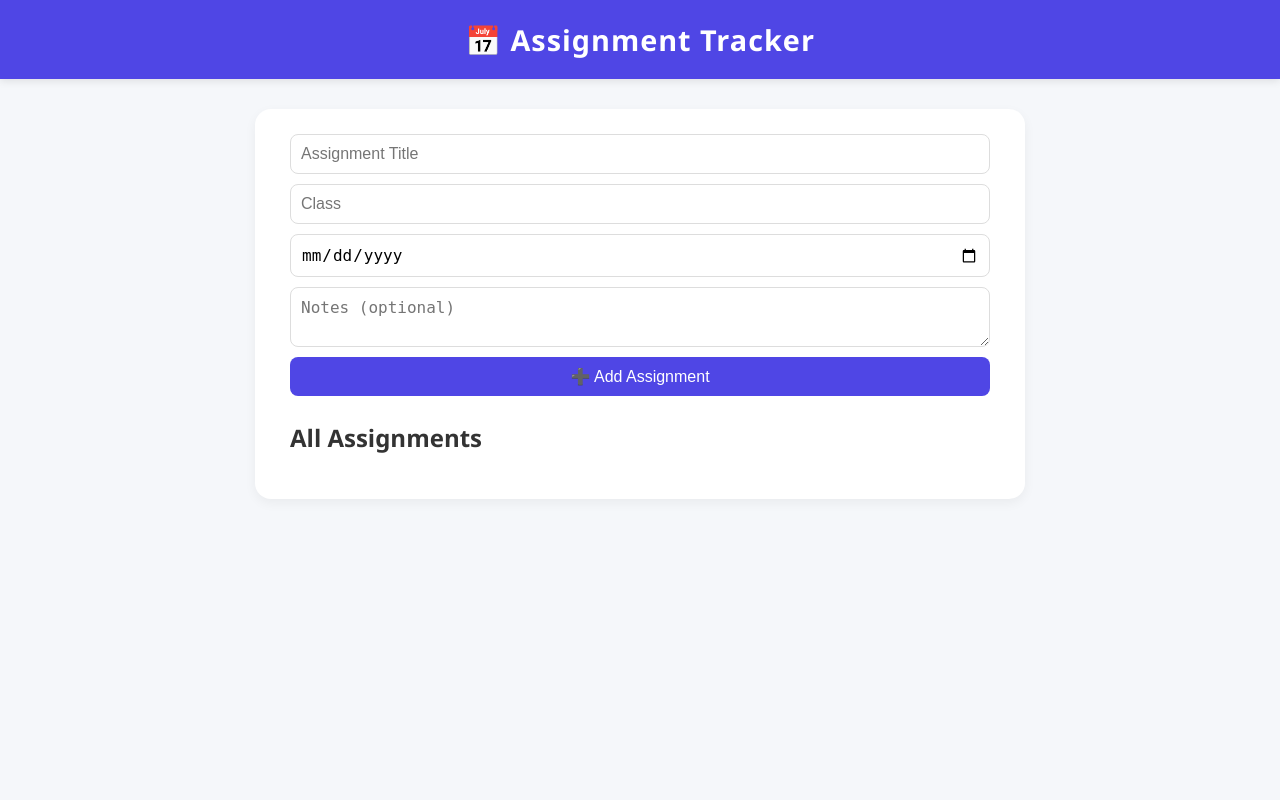
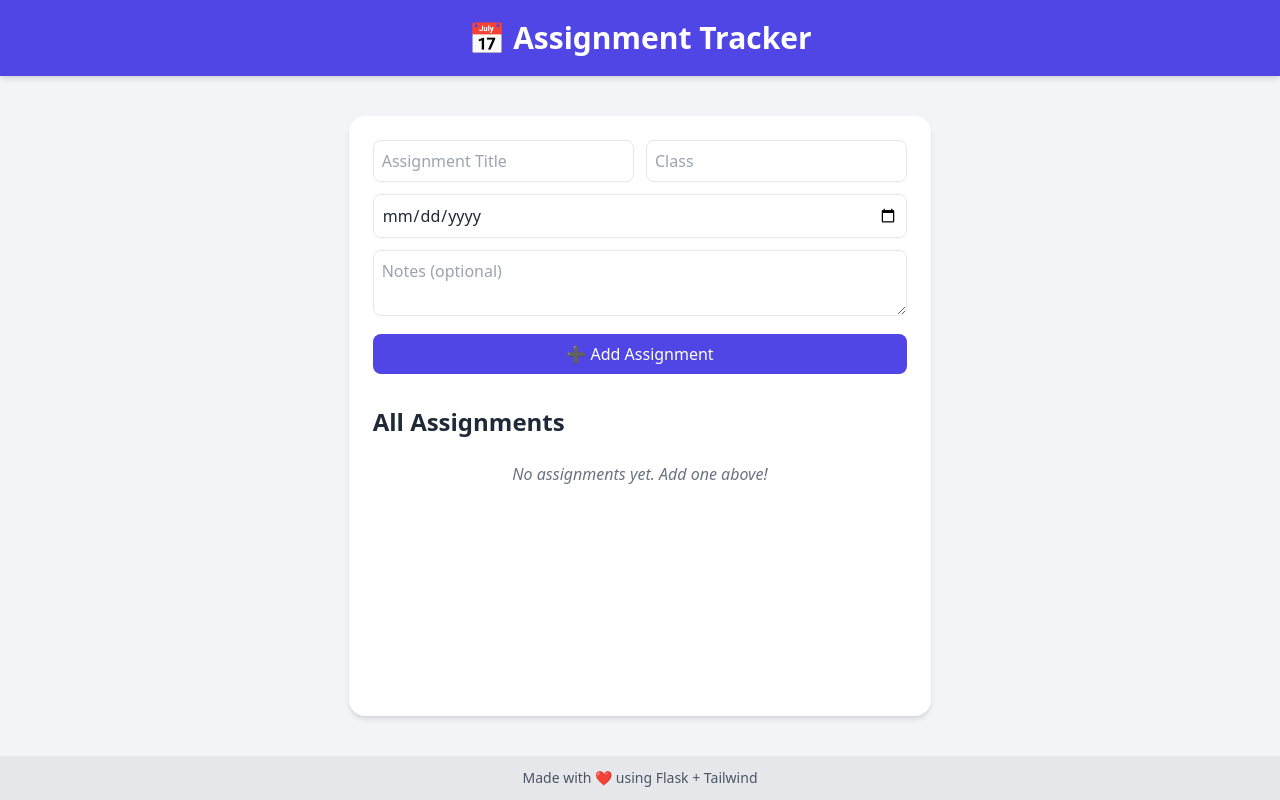
Before and after one commit to DevSpectra-bit/assignment, a Flask app: template templates/index.html in a window 1280 px wide. Run offline with Flask 3, Linux system fonts and the light colour scheme; the template is opened without the code that fills it, so the values that code supplies are empty; some libraries are stand-ins or nearby versions.

Commit message:
Update index.html

```diff
--- a/templates/index.html
+++ b/templates/index.html
@@ -1,154 +1,71 @@
 <!DOCTYPE html>
 <html lang="en">
 <head>
-  <meta charset="UTF-8">
+  <meta charset="UTF-8" />
+  <meta name="viewport" content="width=device-width, initial-scale=1.0" />
   <title>📚 Assignment Tracker</title>
-  <style>
-    body {
-      font-family: 'Segoe UI', Tahoma, Geneva, Verdana, sans-serif;
-      background: #f5f7fa;
-      color: #333;
-      margin: 0;
-      padding: 0;
-    }
+  <script src="https://cdn.tailwindcss.com"></script>
+  <link rel="icon" href="https://cdn-icons-png.flaticon.com/512/3313/3313899.png" />
+</head>
+<body class="bg-gray-100 text-gray-800 min-h-screen flex flex-col">
 
-    header {
-      background: #4F46E5;
-      color: white;
-      padding: 20px;
-      text-align: center;
-      font-size: 1.8rem;
-      font-weight: bold;
-      letter-spacing: 1px;
-      box-shadow: 0 2px 8px rgba(0, 0, 0, 0.1);
-    }
+  <!-- Header -->
+  <header class="bg-indigo-600 text-white py-5 shadow-md">
+    <h1 class="text-3xl font-bold text-center">📅 Assignment Tracker</h1>
+  </header>
 
-    main {
-      max-width: 700px;
-      margin: 30px auto;
-      background: white;
-      padding: 25px 35px;
-      border-radius: 16px;
-      box-shadow: 0 4px 12px rgba(0, 0, 0, 0.05);
-    }
+  <!-- Main content -->
+  <main class="flex-grow max-w-3xl mx-auto mt-10 bg-white rounded-2xl shadow-md p-6">
 
-    form {
-      display: flex;
-      flex-direction: column;
-      gap: 10px;
-      margin-bottom: 25px;
-    }
-
-    input, textarea {
-      font-size: 1rem;
-      padding: 10px;
-      border: 1px solid #ddd;
-      border-radius: 8px;
-      outline: none;
-      transition: border 0.2s;
-    }
-
-    input:focus, textarea:focus {
-      border-color: #4F46E5;
-    }
-
-    button {
-      background: #4F46E5;
-      color: white;
-      border: none;
-      border-radius: 8px;
-      padding: 10px 16px;
-      font-size: 1rem;
-      cursor: pointer;
-      transition: background 0.3s;
-    }
-
-    button:hover {
-      background: #4338CA;
-    }
-
-    ul {
-      list-style: none;
-      padding: 0;
-      margin: 0;
-    }
-
-    li {
-      background: #f9fafb;
-      border: 1px solid #eee;
-      border-radius: 8px;
-      margin-bottom: 10px;
-      padding: 12px 16px;
-      display: flex;
-      justify-content: space-between;
-      align-items: center;
-    }
-
-    .due-date {
-      font-size: 0.9rem;
-      color: #555;
-    }
-
-    .past-due {
-      color: #E11D48;
-      font-weight: bold;
-    }
-
-    a {
-      text-decoration: none;
-      color: #E11D48;
-      font-weight: bold;
-      font-size: 1.2rem;
-      transition: color 0.2s;
-    }
-
-    a:hover {
-      color: #9F1239;
-    }
-
-    .due-soon {
-      background: #FEF9C3;
-      border: 1px solid #FACC15;
-      padding: 10px;
-      border-radius: 8px;
-      margin-bottom: 20px;
-      color: #854D0E;
-      font-weight: bold;
-    }
-  </style>
-</head>
-<body>
-  <header>📅 Assignment Tracker</header>
-
-  <main>
+    <!-- Due soon alert -->
     {% if due_soon %}
-      <div class="due-soon">⚠️ {{ due_soon|length }} assignment(s) due within 24 hours!</div>
+      <div class="mb-6 bg-yellow-100 border border-yellow-400 text-yellow-800 px-4 py-3 rounded-lg flex items-center">
+        ⚠️ <span class="ml-2 font-medium">{{ due_soon|length }} assignment(s) due within 24 hours!</span>
+      </div>
     {% endif %}
 
-    <form action="/add" method="post">
-      <input type="text" name="title" placeholder="Assignment Title" required>
-      <input type="text" name="class" placeholder="Class" required>
-      <input type="date" name="due_date" required>
-      <textarea name="notes" placeholder="Notes (optional)"></textarea>
-      <button type="submit">➕ Add Assignment</button>
+    <!-- Add form -->
+    <form action="/add" method="post" class="space-y-3 mb-8">
+      <div class="grid md:grid-cols-2 gap-3">
+        <input type="text" name="title" placeholder="Assignment Title" required class="border rounded-lg p-2 focus:ring-2 focus:ring-indigo-400">
+        <input type="text" name="class" placeholder="Class" required class="border rounded-lg p-2 focus:ring-2 focus:ring-indigo-400">
+      </div>
+      <input type="date" name="due_date" required class="border rounded-lg p-2 w-full focus:ring-2 focus:ring-indigo-400">
+      <textarea name="notes" placeholder="Notes (optional)" class="border rounded-lg p-2 w-full focus:ring-2 focus:ring-indigo-400"></textarea>
+      <button type="submit" class="w-full bg-indigo-600 text-white py-2 rounded-lg hover:bg-indigo-700 transition">
+        ➕ Add Assignment
+      </button>
     </form>
 
-    <h2>All Assignments</h2>
-    <ul>
+    <!-- Assignment list -->
+    <h2 class="text-2xl font-semibold mb-4">All Assignments</h2>
+    {% if assignments %}
+      <ul class="space-y-3">
         {% for a in assignments %}
-        <li>
+          <li class="flex flex-col sm:flex-row sm:items-center sm:justify-between border border-gray-200 rounded-lg p-4 bg-gray-50 hover:bg-gray-100 transition">
             <div>
-            <strong>{{ a.title }}</strong> - {{a.class}}<br>
-            <span class="due-date">Due {{ a.due_date }}</span>
+              <p class="font-semibold text-lg">{{ a.title }}</p>
+              <p class="text-sm text-gray-600">{{ a.class }} — Due {{ a.due_date }}</p>
               {% if a.is_past_due %}
-              <span class="past-due"> (Past Due)</span>
+                <p class="text-red-600 font-semibold text-sm mt-1">⚠️ Past Due</p>
               {% endif %}
             </div>
-          <a href="/edit/{{ a.id }}">✏️ Edit</a>
-          <a href="/redirect/{{ a.id }}" target="_blank">🌐 Open Class Page</a>
+            <div class="flex gap-3 mt-3 sm:mt-0">
+              <a href="/edit/{{ a.id }}" class="text-indigo-600 font-medium hover:underline">✏️ Edit</a>
+              <a href="/redirect/{{ a.id }}" target="_blank" class="text-green-600 font-medium hover:underline">🌐 Open</a>
+            </div>
           </li>
         {% endfor %}
       </ul>
+    {% else %}
+      <p class="text-gray-500 italic text-center mt-6">No assignments yet. Add one above!</p>
+    {% endif %}
   </main>
+
+  <!-- Footer -->
+  <footer class="bg-gray-200 text-gray-600 text-center py-3 mt-10 text-sm">
+    Made with ❤️ using Flask + Tailwind
+  </footer>
+
 </body>
 </html>
```
Lines whose indentation alone changed are shown as unchanged.
